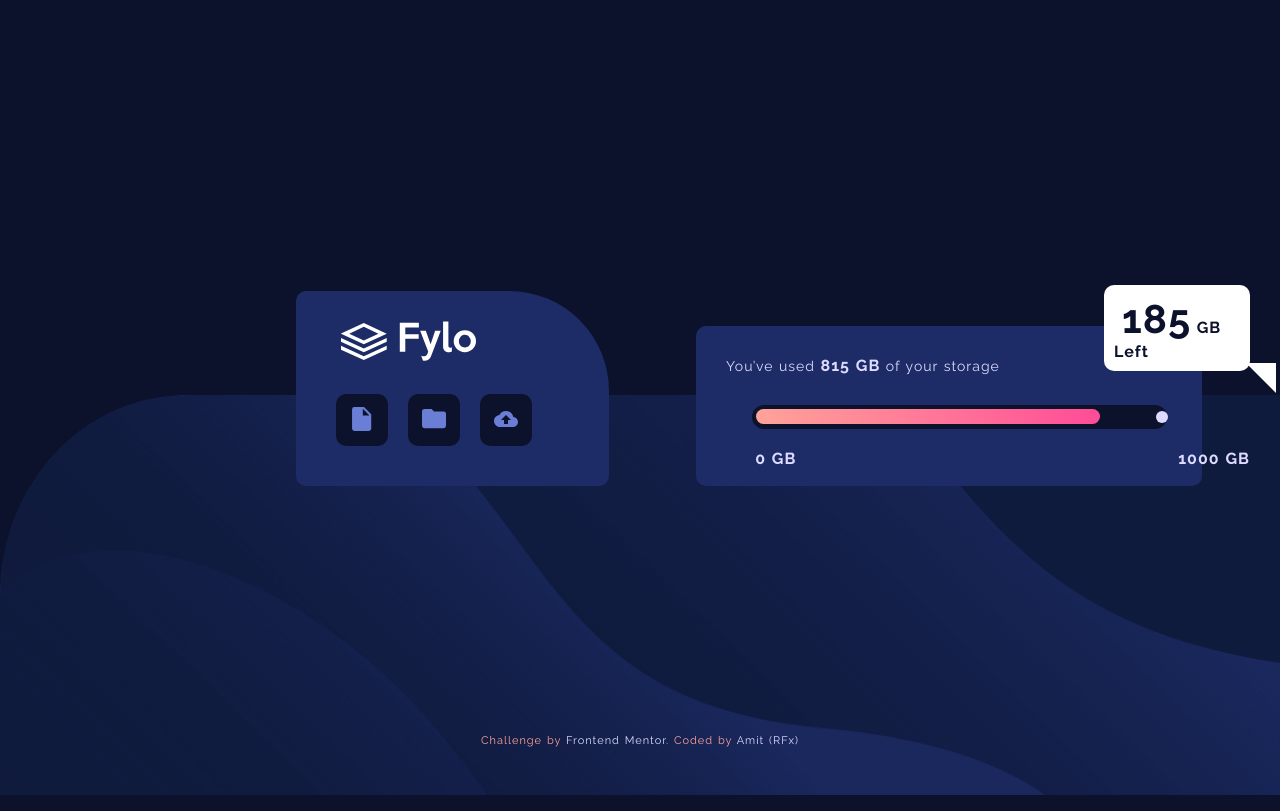
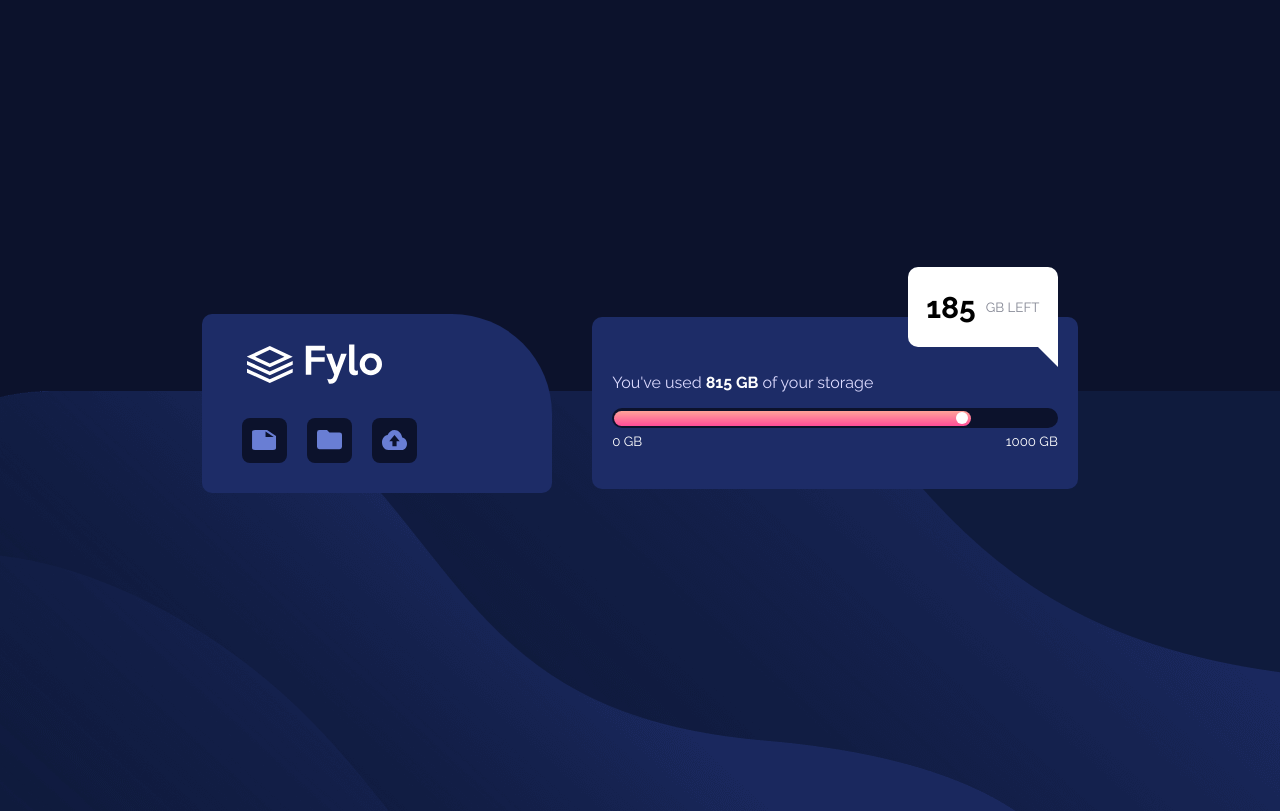
Before and after one commit to amit-kumar-18/Data-Storage-Component, a plain HTML site: page index.html in a window 1280 px wide. Shown: the part 5-816 px from the top of the page. Drawn offline with Linux system fonts and the light colour scheme.

Commit message:
Add files via upload

```diff
--- a/index.html
+++ b/index.html
@@ -3,81 +3,47 @@
   <head>
     <meta charset="UTF-8" />
     <meta name="viewport" content="width=device-width, initial-scale=1.0" />
-    <!-- displays site properly based on user's device -->
+    <link rel="stylesheet" href="styles.css" />
 
-    <link
-      rel="icon"
-      type="image/png"
-      sizes="32x32"
-      href="./images/favicon-32x32.png"
-    />
-
-    <link rel="stylesheet" href="style.css" />
-
-    <link
-      href="https://fonts.googleapis.com/css2?family=Raleway:wght@400;700&display=swap"
-      rel="stylesheet"
-    />
-
-    <title>Frontend Mentor | Fylo data storage component</title>
-
-    <!-- Feel free to remove these styles or customise in your own stylesheet 👍 -->
+    <title>Data storage component</title>
   </head>
   <body>
-    <img class="bg-img" src="images/bg-desktop.png" alt="background-img" />
-
-    <div id="main">
-      <div class="storage">
-        <div class="str-title">
-          You’ve used <span>815 GB</span> of your storage
+    <div class="container">
+      <div class="top-container">
+        <div class="logo">
+          <img src="/images/logo.svg" alt="" />
+        </div>
+        <ul class="icons">
+          <li class="icon">
+            <img src="/images/icon-document.svg" alt="" />
+          </li>
+          <li class="icon">
+            <img src="/images/icon-folder.svg" alt="" />
+          </li>
+          <li class="icon">
+            <img src="/images/icon-upload.svg" alt="" />
+          </li>
+        </ul>
+      </div>
+      <div class="bottom-container">
+        <div class="graphic">
+          <p>You've used <strong>815 GB</strong> of your storage</p>
+          <div class="inner-animation">
+            <div class="animation">
+              <div class="ball"></div>
+            </div>
+          </div>
+          <section class="data">
+            <small>0 GB</small>
+            <small>1000 GB</small>
+          </section>
         </div>
 
-        <div class="bar">
-          <div class="bar-flow">
-            <div class="bar-point"></div>
-          </div>
-        </div>
-
-        <div class="gb">
-          <span class="span">185</span> <span class="span-0">GB Left</span>
-        </div>
-        <div class="triangle"></div>
-
-        <span class="span-1"> 0 GB </span>
-
-        <span class="span-2">1000 GB</span>
+        <section class="display">
+          <h2>185</h2>
+          <small>GB LEFT</small>
+        </section>
       </div>
-
-      <div class="icon">
-        <div class="logo">
-          <img src="images/logo.svg" alt="logo-img" />
-        </div>
-
-        <div class="sub-icon">
-          <div class="document">
-            <img
-              class="img-1"
-              src="images/icon-document.svg"
-              alt="document-item"
-            />
-          </div>
-
-          <div class="folder">
-            <img class="img-2" src="images/icon-folder.svg" alt="folder-icon" />
-          </div>
-
-          <div class="upload">
-            <img class="img-3" src="images/icon-upload.svg" alt="upload-icon" />
-          </div>
-        </div>
-      </div>
-    </div>
-
-    <div class="attribution">
-      Challenge by
-      <a href="https://www.frontendmentor.io?ref=challenge" target="_blank"
-        >Frontend Mentor</a
-      >. Coded by <a href="#"> Amit (RFx)</a>
     </div>
   </body>
 </html>
--- /dev/null
+++ b/styles.css
@@ -0,0 +1,199 @@
+@import url('https://fonts.googleapis.com/css2?family=Raleway:wght@400;700&display=swap');
+
+* {
+  box-sizing: border-box;
+}
+
+body {
+  font-family: 'Raleway', sans-serif;
+  display: flex;
+  align-items: center;
+  justify-content: center;
+  height: 100vh;
+  overflow: hidden;
+  background-color: hsl(229, 57%, 11%);
+  background-image: url(/images/bg-mobile.png);
+  background-repeat: no-repeat;
+  background-position: center;
+  background-size: cover;
+}
+.container {
+  display: flex;
+  flex-direction: column;
+  align-items: center;
+  justify-content: center;
+  padding: 0 20px;
+  width: 400px;
+}
+
+.top-container {
+  width: 100%;
+  padding: 30px;
+  border-radius: 10px;
+  border-top-right-radius: 100px;
+  background-color: hsl(228, 56%, 26%);
+}
+
+.logo {
+  margin-left: 15px;
+}
+
+.icons {
+  display: flex;
+  padding: 0;
+  margin: 0;
+  margin-top: 30px;
+  justify-content: left;
+  align-items: center;
+  list-style-type: none;
+}
+
+.icons .icon {
+  background-color: hsl(229, 57%, 11%);
+  height: 45px;
+  width: 45px;
+  margin: 0 10px;
+  border-radius: 8px;
+  display: flex;
+  justify-content: center;
+  align-items: center;
+}
+
+.icons .icon img {
+  height: 20px;
+  width: 25px;
+}
+
+.bottom-container {
+  display: flex;
+  flex-direction: column;
+  margin: 30px 0;
+  position: relative;
+  justify-content: center;
+  align-items: center;
+  width: 100%;
+}
+
+.display {
+  width: 150px;
+  height: 80px;
+  display: flex;
+  border-radius: 10px;
+  align-items: center;
+  justify-content: center;
+  background-color: #fff;
+  position: absolute;
+  bottom: -50px;
+}
+
+.display h2 {
+  padding: 0 10px;
+  margin: 0;
+  font-size: 30px;
+}
+
+.display small {
+  padding-right: 10px;
+  color: hsl(229, 7%, 55%);
+}
+
+.bottom-container .graphic {
+  background-color: hsl(228, 56%, 26%);
+  width: 100%;
+  height: 80%;
+  padding: 40px 20px;
+  border-radius: 10px;
+  display: flex;
+  flex-direction: column;
+  justify-content: bottom;
+}
+
+.graphic p {
+  color: hsl(243, 100%, 93%);
+}
+
+.graphic strong {
+  color: #fff;
+}
+
+.graphic .inner-animation {
+  height: 20px;
+  width: 100%;
+  border-radius: 50px;
+  display: flex;
+  align-items: center;
+  background-color: hsl(229, 57%, 11%);
+}
+
+.graphic .animation {
+  height: 15px;
+  width: 80%;
+  margin: 2px;
+  display: flex;
+  justify-content: right;
+  align-items: center;
+  border-radius: 50px;
+  background: linear-gradient(hsl(6, 100%, 80%), hsl(335, 100%, 65%));
+  animation: reload 0.8s ease;
+}
+
+.graphic .animation .ball {
+  height: 12px;
+  width: 12px;
+  margin-right: 3px;
+  border-radius: 50%;
+  background-color: #fff;
+}
+
+.data {
+  display: flex;
+  color: #fff;
+  margin-top: 5px;
+  justify-content: space-between;
+}
+
+@keyframes reload {
+  0% {
+    width: 10%;
+  }
+}
+
+@media (min-width: 700px) {
+  body {
+    background-image: url(/images/bg-desktop.png);
+    background-position: bottom right;
+    background-size: auto;
+  }
+
+  .container {
+    flex-direction: row;
+    width: 80%;
+  }
+
+  .top-container {
+    margin: 20px;
+    width: 350px;
+  }
+
+  .bottom-container {
+    margin: 20px;
+    flex-direction: row;
+    width: 50%;
+  }
+
+  .display {
+    top: -50px;
+    right: 20px;
+  }
+
+  .display::after {
+    content: '';
+    width: 0;
+    height: 0;
+    position: absolute;
+    bottom: -20px;
+    right: 0;
+    border-left: 30px solid transparent;
+    border-top: 30px solid #fff;
+  }
+}
```
